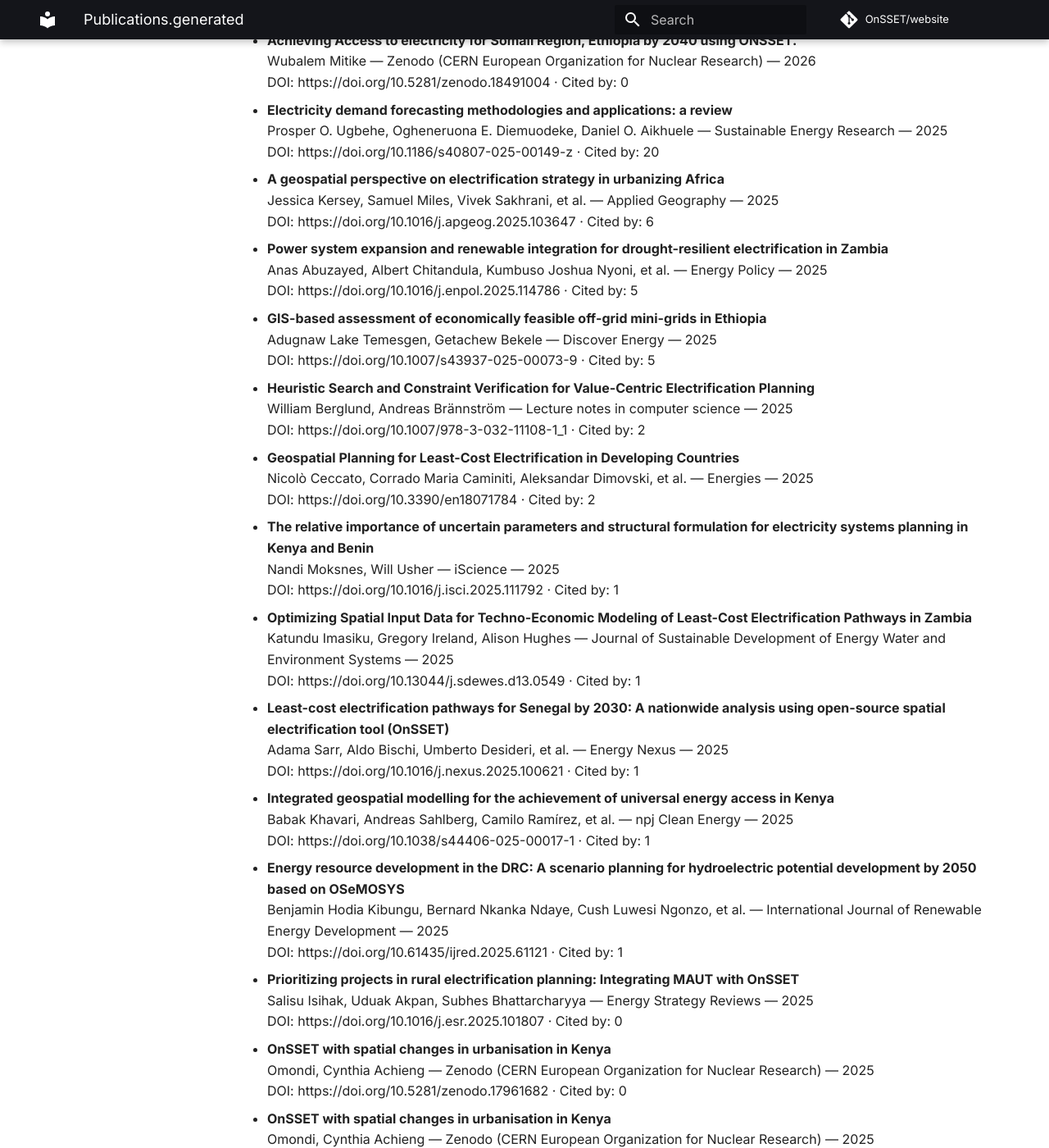
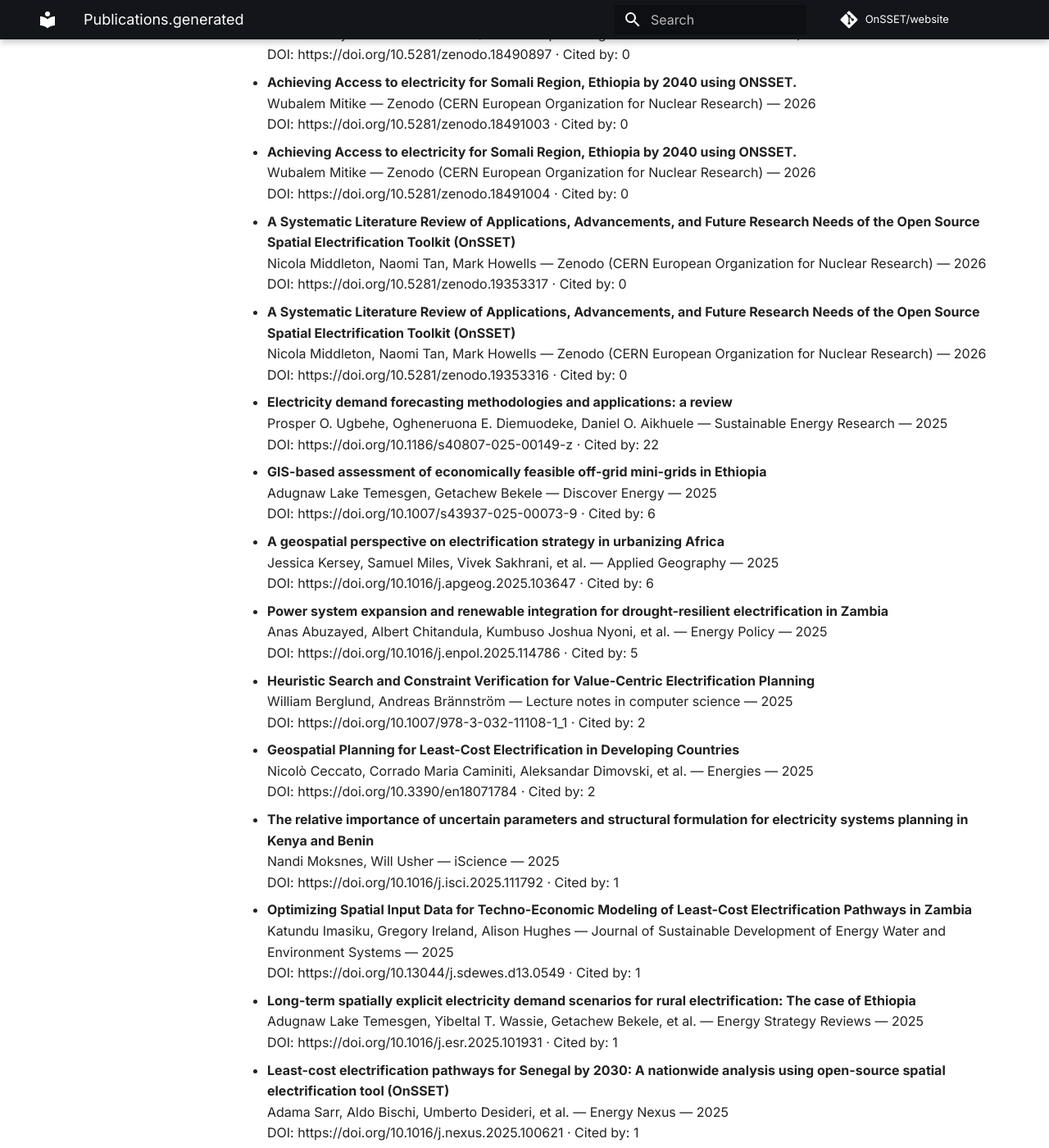
Before and after one commit to OnSSET/website, an MkDocs documentation site: the page built from docs/publications.generated.md, in a window 1280 px wide and 1400 px high, scrolled down 4678 px. Shown: the whole window at 82% size. Built offline with MkDocs 1.6.1 and Material for MkDocs 9.7.7, drawn with Linux system fonts in a browser that asks for light colours; comment, search, counter and statistics services are not loaded; some of the changed text lies outside the part shown.

Commit message:
Auto-update publications

```diff
--- a/docs/publications.generated.md
+++ b/docs/publications.generated.md
@@ -69,6 +65,14 @@ No results found.
 - **Kenya Electrification Pathways to 2030**
   Brenda Kiwelu, Nicky Middleton, Stella Chelangat Mutai — Zenodo (CERN European Organization for Nuclear Research) — 2026
   DOI: https://doi.org/10.5281/zenodo.18510531 · Cited by: 0
+
+- **Geospatial Tools for Energy Access**
+  Manuel Enrique Salas Salazar, Camilo Ramirez Gomez, Francesco Fuso Nerini — Zenodo (CERN European Organization for Nuclear Research) — 2026
+  DOI: https://doi.org/10.5281/zenodo.19231872 · Cited by: 0
+
+- **Geospatial Tools for Energy Access**
+  Manuel Enrique Salas Salazar, Camilo Ramirez Gomez, Francesco Fuso Nerini — Zenodo (CERN European Organization for Nuclear Research) — 2026
+  DOI: https://doi.org/10.5281/zenodo.19231873 · Cited by: 0
 
 - **GEOSPATIAL MODELLING FOR ELECTRIFICATION PLANNING USING OnSSET**
   ELISE MULUNGO, ERIC KAYEMBE, DANIEL KALALIZI, et al. — Zenodo (CERN European Organization for Nuclear Research) — 2026
@@ -186,9 +190,21 @@ No results found.
   Wubalem Mitike — Zenodo (CERN European Organization for Nuclear Research) — 2026
   DOI: https://doi.org/10.5281/zenodo.18491004 · Cited by: 0
 
+- **A Systematic Literature Review of Applications, Advancements, and Future Research Needs of the Open Source Spatial Electrification Toolkit (OnSSET)**
+  Nicola Middleton, Naomi Tan, Mark Howells — Zenodo (CERN European Organization for Nuclear Research) — 2026
+  DOI: https://doi.org/10.5281/zenodo.19353317 · Cited by: 0
+
+- **A Systematic Literature Review of Applications, Advancements, and Future Research Needs of the Open Source Spatial Electrification Toolkit (OnSSET)**
+  Nicola Middleton, Naomi Tan, Mark Howells — Zenodo (CERN European Organization for Nuclear Research) — 2026
+  DOI: https://doi.org/10.5281/zenodo.19353316 · Cited by: 0
+
 - **Electricity demand forecasting methodologies and applications: a review**
   Prosper O. Ugbehe, Ogheneruona E. Diemuodeke, Daniel O. Aikhuele — Sustainable Energy Research — 2025
-  DOI: https://doi.org/10.1186/s40807-025-00149-z · Cited by: 20
+  DOI: https://doi.org/10.1186/s40807-025-00149-z · Cited by: 22
+
+- **GIS-based assessment of economically feasible off-grid mini-grids in Ethiopia**
+  Adugnaw Lake Temesgen, Getachew Bekele — Discover Energy — 2025
+  DOI: https://doi.org/10.1007/s43937-025-00073-9 · Cited by: 6
 
 - **A geospatial perspective on electrification strategy in urbanizing Africa**
   Jessica Kersey, Samuel Miles, Vivek Sakhrani, et al. — Applied Geography — 2025
@@ -197,10 +213,6 @@ No results found.
 - **Power system expansion and renewable integration for drought-resilient electrification in Zambia**
   Anas Abuzayed, Albert Chitandula, Kumbuso Joshua Nyoni, et al. — Energy Policy — 2025
   DOI: https://doi.org/10.1016/j.enpol.2025.114786 · Cited by: 5
-
-- **GIS-based assessment of economically feasible off-grid mini-grids in Ethiopia**
-  Adugnaw Lake Temesgen, Getachew Bekele — Discover Energy — 2025
-  DOI: https://doi.org/10.1007/s43937-025-00073-9 · Cited by: 5
 
 - **Heuristic Search and Constraint Verification for Value-Centric Electrification Planning**
   William Berglund, Andreas Brännström — Lecture notes in computer science — 2025
@@ -217,6 +229,10 @@ No results found.
 - **Optimizing Spatial Input Data for Techno-Economic Modeling of Least-Cost Electrification Pathways in Zambia**
   Katundu Imasiku, Gregory Ireland, Alison Hughes — Journal of Sustainable Development of Energy Water and Environment Systems — 2025
   DOI: https://doi.org/10.13044/j.sdewes.d13.0549 · Cited by: 1
+
+- **Long-term spatially explicit electricity demand scenarios for rural electrification: The case of Ethiopia**
+  Adugnaw Lake Temesgen, Yibeltal T. Wassie, Getachew Bekele, et al. — Energy Strategy Reviews — 2025
+  DOI: https://doi.org/10.1016/j.esr.2025.101931 · Cited by: 1
 
 - **Least-cost electrification pathways for Senegal by 2030: A nationwide analysis using open-source spatial electrification tool (OnSSET)**
   Adama Sarr, Aldo Bischi, Umberto Desideri, et al. — Energy Nexus — 2025
@@ -324,7 +336,7 @@ No results found.
 
 - **GIS-facilitated procedure for optimal rural electrification planning: A case study in Naeder, Ethiopia**
   Aleksandar Dimovski, Zahra Pezham, Mohammad Hossein Ahmadi, et al. — Energy Sustainable Development/Energy for sustainable development — 2024
-  DOI: https://doi.org/10.1016/j.esd.2024.101520 · Cited by: 9
+  DOI: https://doi.org/10.1016/j.esd.2024.101520 · Cited by: 10
 
 - **Comprehensive energy solution planning (CESP) framework: an evidence-based approach for sustainable energy access projects in developing countries**
   Emanuela Colombo, Giacomo Crevani, Nicolò Stevanato, et al. — Environmental Research Letters — 2024
@@ -414,13 +426,17 @@ No results found.
   Muhammad Awais, Adriano Vinca, Edward Byers, et al. — 2023
   DOI: https://doi.org/10.5194/egusphere-2023-258 · Cited by: 13
 
+- **Exploring long-term electrification pathway dynamics: a case study of Ethiopia**
+  Andreas Sahlberg, Will Usher, Ioannis Pappis, et al. — Discover Energy — 2023
+  DOI: https://doi.org/10.1007/s43937-023-00014-4 · Cited by: 9
+
 - **Tool-based renewable energy system planning using survey data: A case study in rural Vietnam**
   Maria C. G. Hart, Sarah Eckhoff, Michael H. Breitner — Environment Development and Sustainability — 2023
   DOI: https://doi.org/10.1007/s10668-023-03120-4 · Cited by: 8
 
-- **Exploring long-term electrification pathway dynamics: a case study of Ethiopia**
-  Andreas Sahlberg, Will Usher, Ioannis Pappis, et al. — Discover Energy — 2023
-  DOI: https://doi.org/10.1007/s43937-023-00014-4 · Cited by: 8
+- **Comparison of Least-Cost Pathways towards Universal Electricity Access in Somalia over Different Timelines**
+  Andreas Sahlberg, Babak Khavari, Ismail Mohamed, et al. — Energies — 2023
+  DOI: https://doi.org/10.3390/en16186489 · Cited by: 7
 
 - **Renewable energy planning in Africa: robustness of mean and extreme multi-model climate change patterns in solar PV and wind energy potentials**
   Morten Andreas Dahl Larsen, Jean Bournhonesque, Wim Thiery, et al. — Environmental Research Communications — 2023
```
Also changed, not shown: other parts of docs/publications.generated.md (+6 -30 lines).
